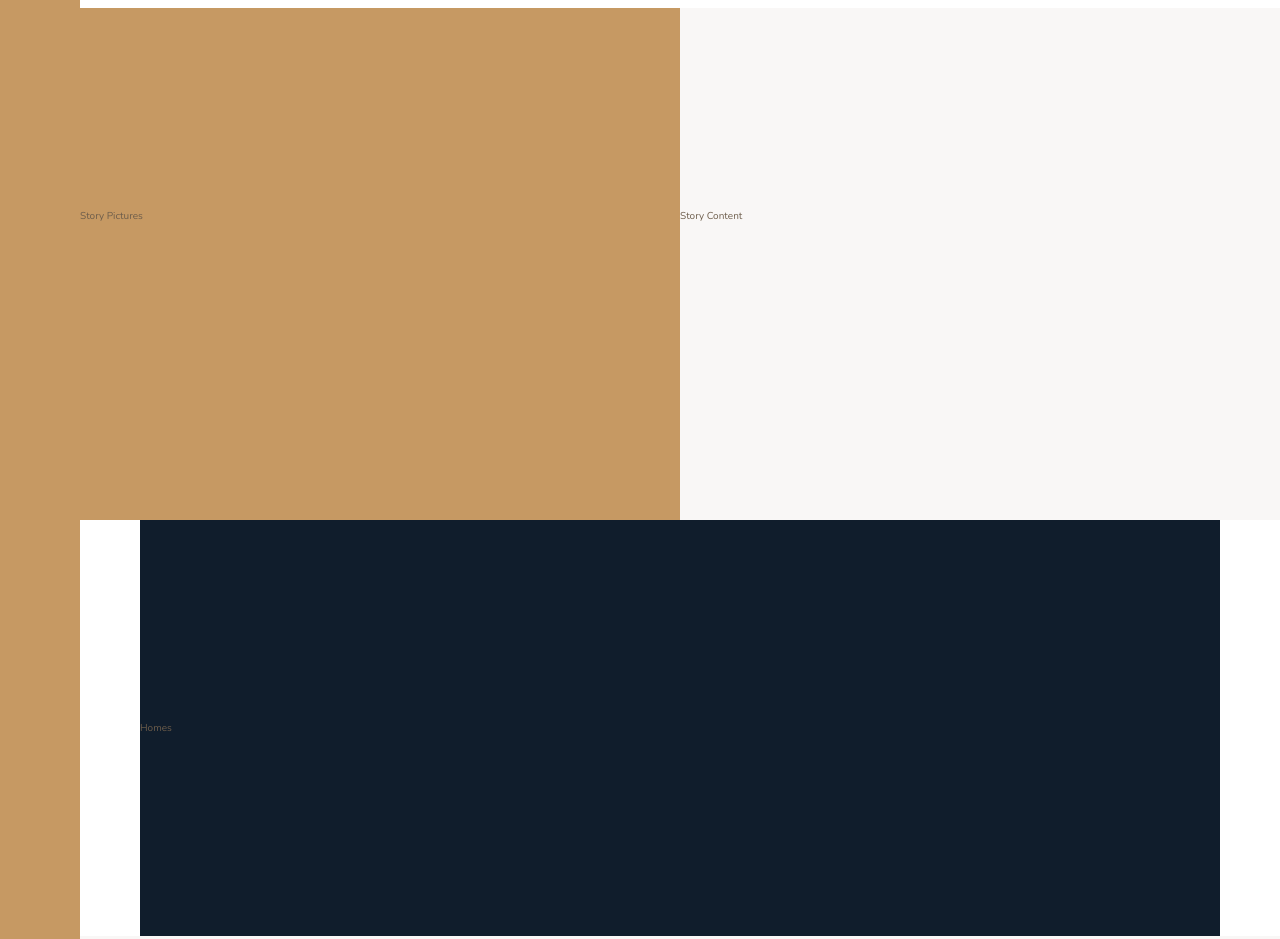
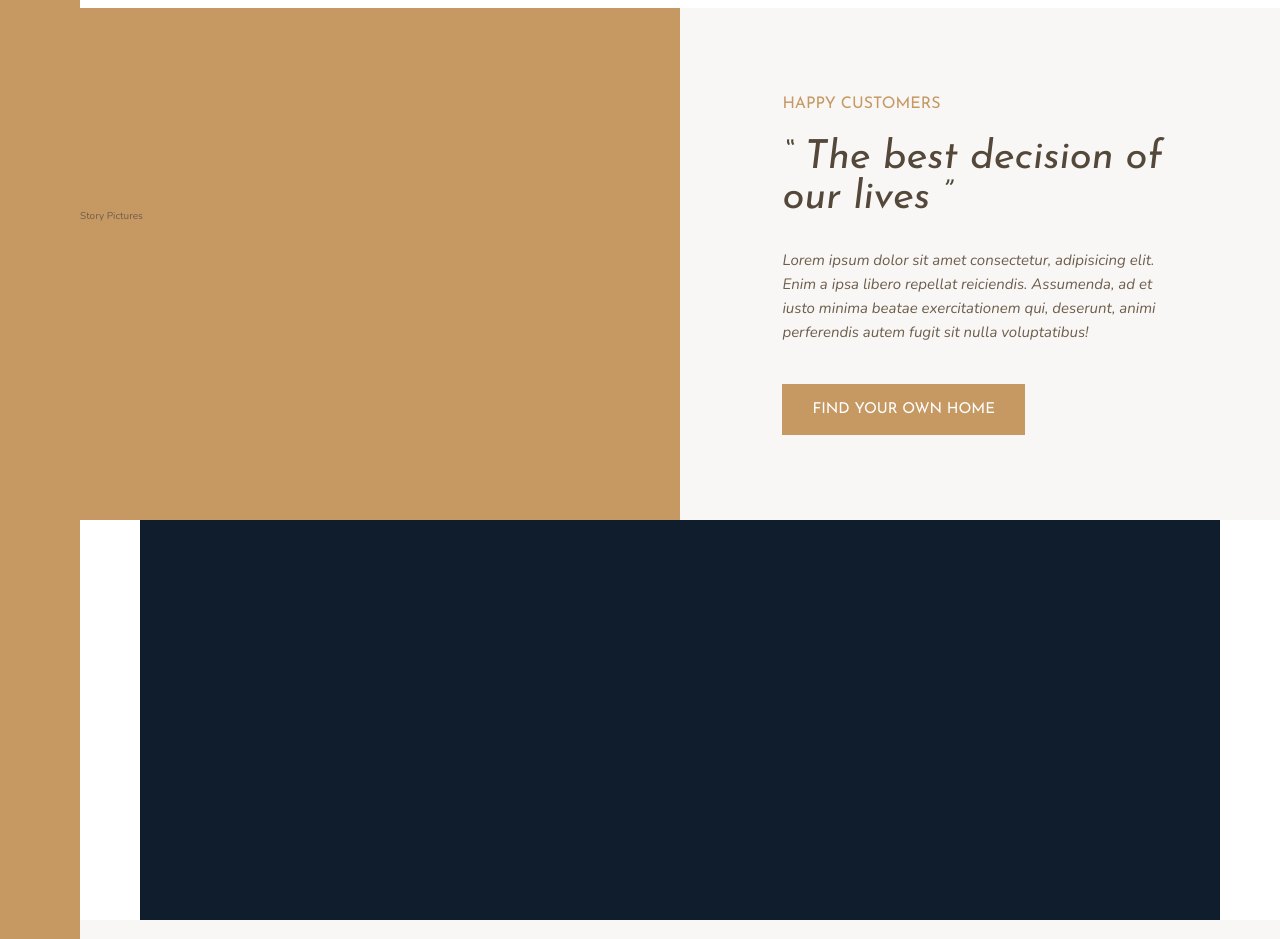
Before and after one commit to arfaoui-aziz/Nexter, a website: page index.html in a window 1280 px wide. Shown: the part 1400-2339 px from the top of the page. Drawn offline with nearby package versions, Linux system fonts and the light colour scheme.

Commit message:
story content completed

```diff
--- a/index.html
+++ b/index.html
@@ -79,6 +79,7 @@
         <svg class="feature__icon">
           <use xlink:href="../img/sprite.svg#icon-lock" />
         </svg>
+
         <h4 class="heading-4 heading-4--dark">Secure payments on Nexter</h4>
         <p class="feature__text">
           Pariatur voluptatibus quidem consequatur harum, voluptatum mollitia
@@ -90,9 +91,24 @@
 
     <div class="story__pictures">Story Pictures</div>
 
-    <div class="story__content">Story Content</div>
+    <div class="story__content">
+      <h3 class="heading-3 mb-s">Happy Customers</h3>
 
-    <section class="homes">Homes</section>
+      <h2 class="heading-2 heading-2--dark mb-md">
+        &ldquo; The best decision of our lives &rdquo;
+      </h2>
+
+      <p class="story__text mb-lg">
+        Lorem ipsum dolor sit amet consectetur, adipisicing elit. Enim a ipsa
+        libero repellat reiciendis. Assumenda, ad et iusto minima beatae
+        exercitationem qui, deserunt, animi perferendis autem fugit sit nulla
+        voluptatibus!
+      </p>
+
+      <button class="btn">Find your own home</button>
+    </div>
+
+    <section class="homes"></section>
 
     <section class="gallery">Gallery</section>
     <footer class="footer">Footer</footer>
--- a/sass/_features.scss
+++ b/sass/_features.scss
@@ -1,7 +1,7 @@
 .features {
   grid-column: center-start / center-end;
   display: grid;
-  // grid-template-columns: repeat(3, 1fr);
+
   grid-template-columns: repeat(auto-fit, minmax(25rem, 1fr));
   grid-gap: 6rem;
   align-items: start;
@@ -10,15 +10,18 @@
 .feature {
   display: grid;
   grid-template-columns: min-content 1fr;
+  grid-gap: 0 2.5rem;
 
-  grid-gap: 0 2.5rem;
   &__icon {
     fill: $color-primary;
     width: 4.5rem;
     height: 4.5rem;
-    //-1 nd of Explicit grid
+    //-1 end of Explicit grid
     //work only with Explicit Grids
     transform: translateY(-1rem);
+  }
+
+  &__desc {
   }
 
   &__text {
--- a/sass/_story.scss
+++ b/sass/_story.scss
@@ -7,5 +7,15 @@
   &__content {
     background-color: $color-grey-light-1;
     grid-column: col-start 5 / full-end;
+    padding: 6rem 8vw;
+    display: flex;
+    flex-direction: column;
+    justify-content: center;
+    align-items: flex-start;
+  }
+
+  &__text {
+    font-size: 1.5rem;
+    font-style: italic;
   }
 }
--- a/sass/_typography.scss
+++ b/sass/_typography.scss
@@ -12,10 +12,24 @@
 
 .heading-2 {
   @extend %heading;
+  font-size: 4rem;
+  font-style: italic;
+  line-height: 1;
+
+  &--light {
+    color: $color-grey-light-1;
+  }
+
+  &--dark {
+    color: $color-grey-dark-1;
+  }
 }
 
 .heading-3 {
   @extend %heading;
+  font-size: 1.6rem;
+  color: $color-primary;
+  text-transform: uppercase;
 }
 
 .heading-4 {
@@ -30,3 +44,37 @@
     color: $color-grey-dark-1;
   }
 }
+
+.btn {
+  padding: 1.8rem 3rem;
+  border: none;
+  //buttons by default have a border radius
+  border-radius: 0;
+  background-color: $color-primary;
+  font-family: $font-display;
+  font-size: 1.5rem;
+  text-transform: uppercase;
+  color: #fff;
+  cursor: pointer;
+  transition: background-color 0.2s;
+
+  &:hover {
+    background-color: $color-primary-dark;
+  }
+}
+
+.mb-s {
+  margin-bottom: 2rem;
+}
+
+.mb-md {
+  margin-bottom: 3rem;
+}
+
+.mb-lg {
+  margin-bottom: 4rem;
+}
+
+.mb-xl {
+  margin-bottom: 8rem;
+}
```
Also changed, not shown: css/main.css.
